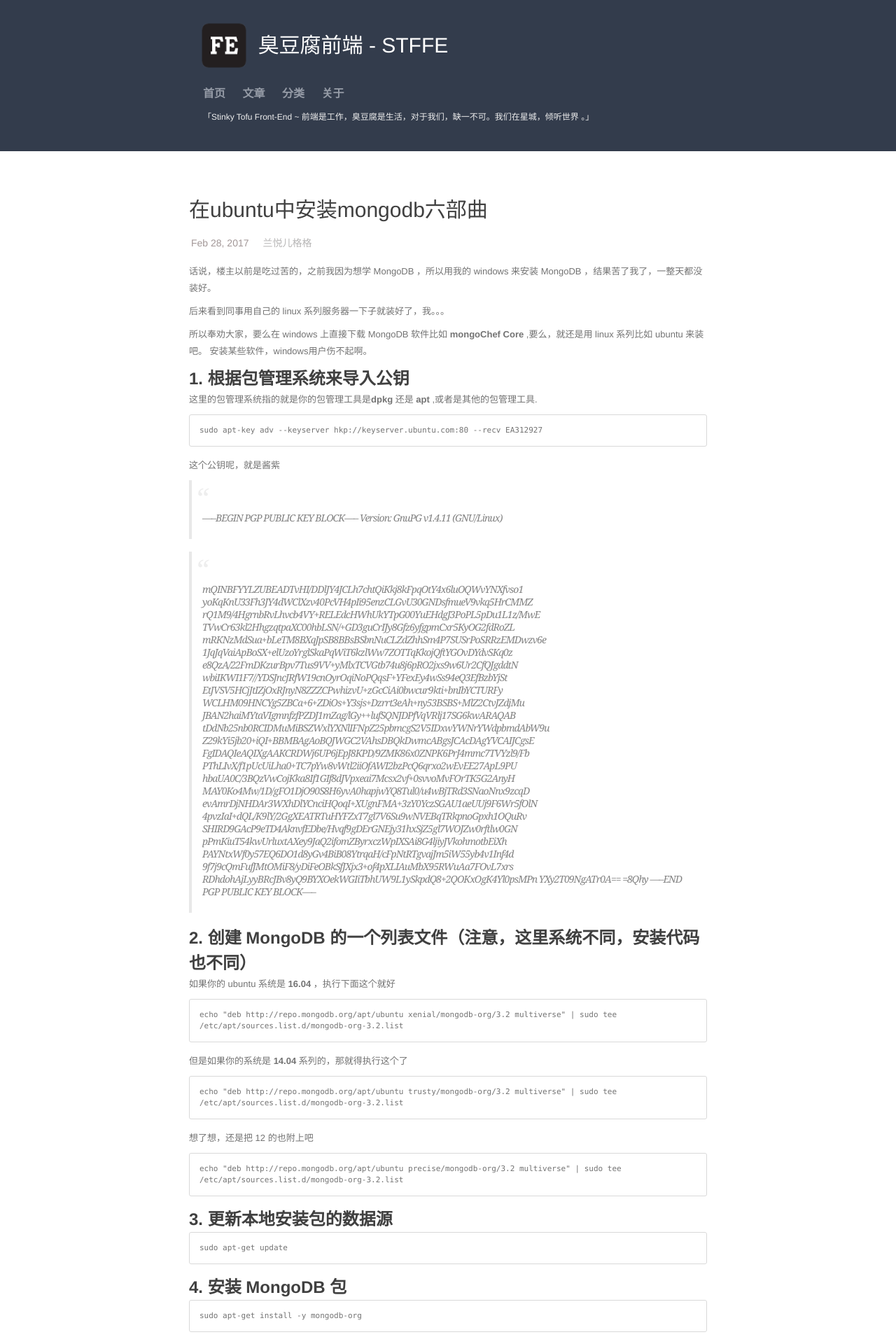
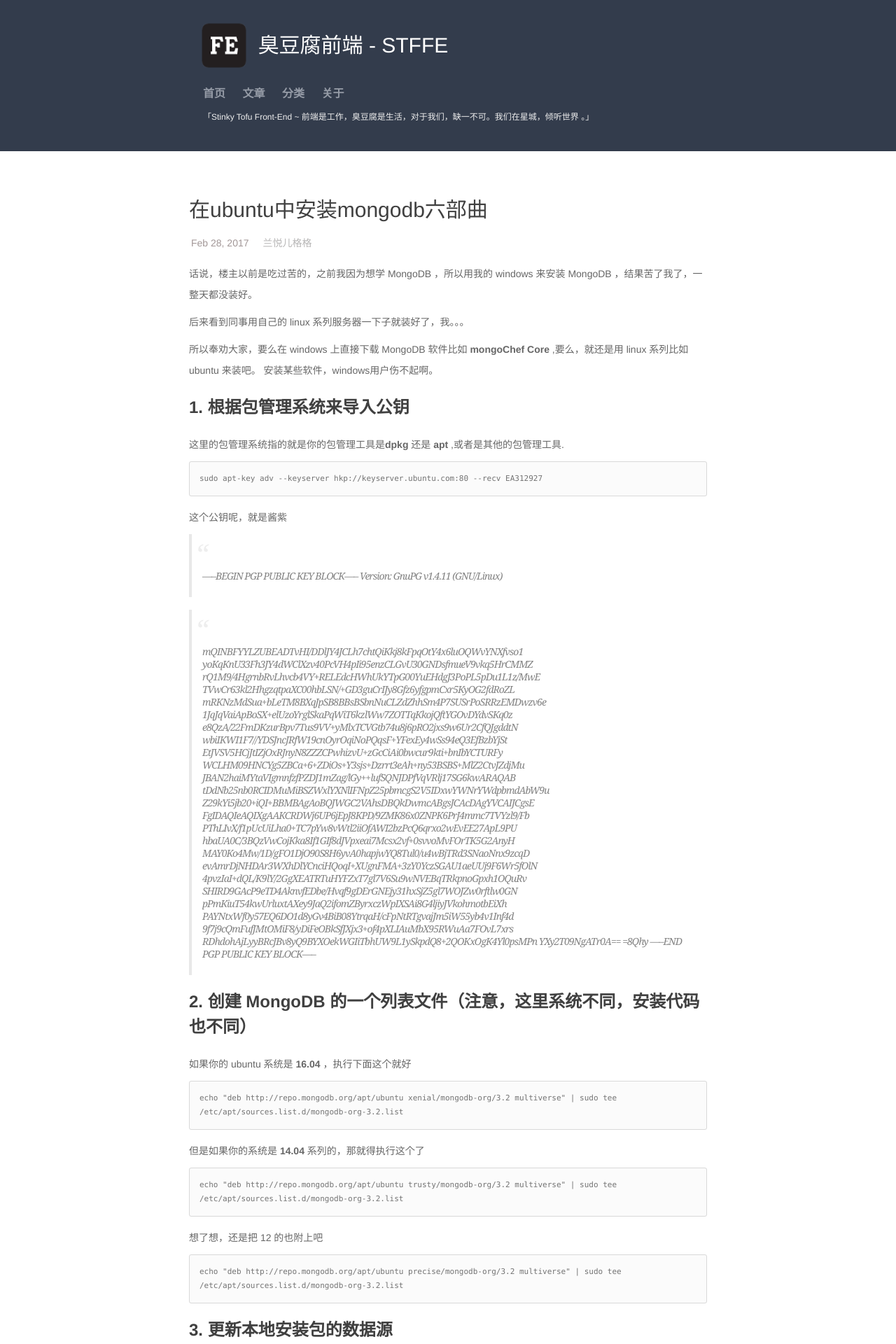
Before and after one commit to STFFE/stffe.github.com, a Jekyll site: the page built from _posts/2017-02-28-在ubuntu中安装mongodb六部曲.markdown, in a window 1280 px wide. Shown: the top 1920 px of the page at 70% size. Built offline with Jekyll 4.4.1, drawn with Linux system fonts in a browser that asks for light colours; comment, search, counter and statistics services are not loaded.

Commit message:
style: update style

```diff
--- a/_sass/_override.scss
+++ b/_sass/_override.scss
@@ -3,7 +3,7 @@
 \*****************/
 
 .stffe {
-  .content {
+  .content, .post-content {
     margin-top: 20px;
     color: #666;
     font-size: 14px;
```
